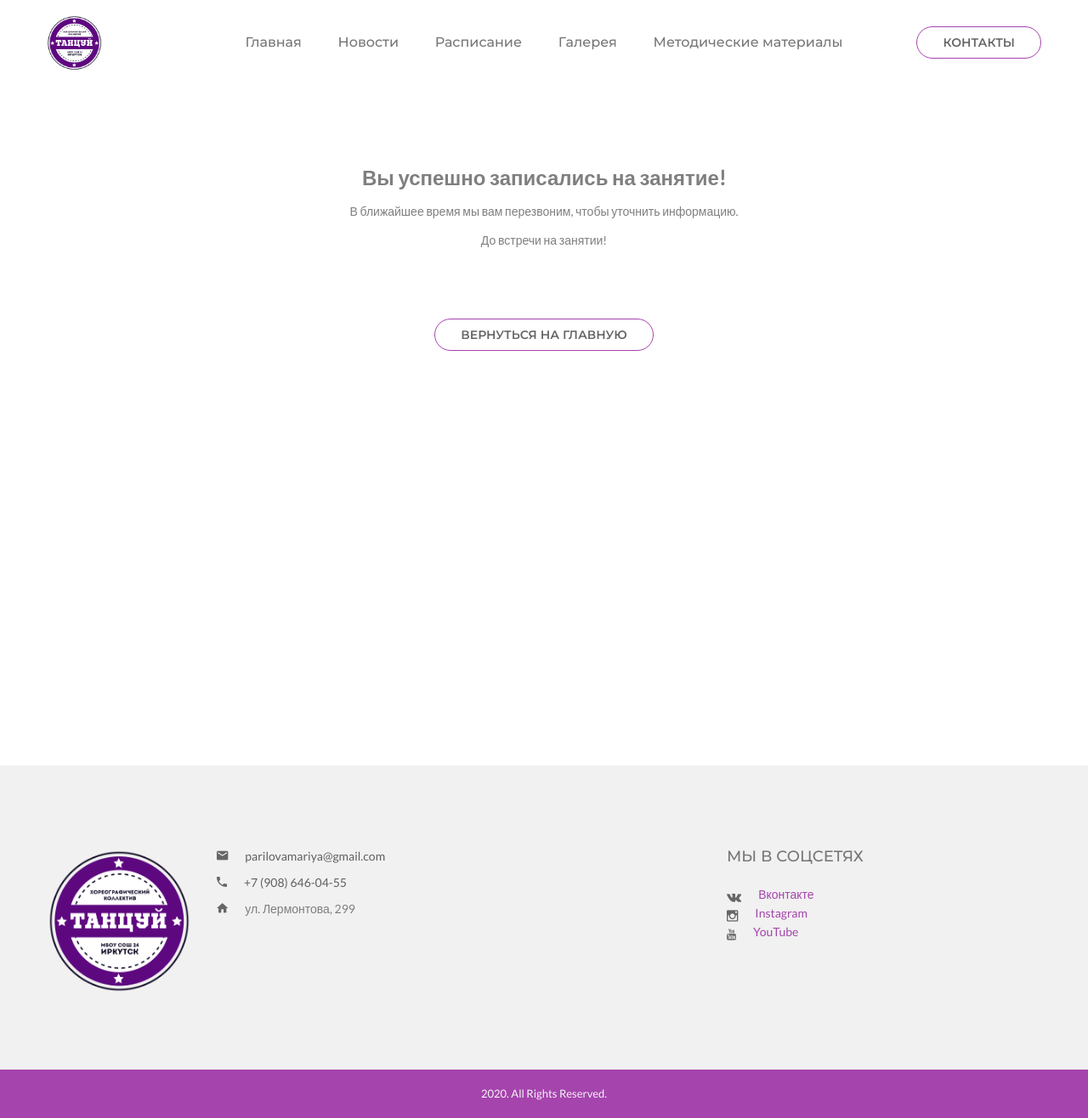
After one commit to bolanebyla/lets_dance_irk, a Django app: page /successful_entry in a window 1280 px wide. The commit adds this page. Shown: the whole page at 85% size. Run offline with Django 3.2, Linux system fonts and the light colour scheme; some libraries are stand-ins or nearby versions.

Commit message:
Сообщение об успешной отправке формы

```diff
--- a/pages/forms.py
+++ b/pages/forms.py
@@ -12,6 +12,6 @@ class ModalLesson(forms.Form):
     age = forms.ChoiceField(label='Возрастная категория', choices=choices)
     parent_name = forms.CharField(label='Ваше ФИО', max_length=25,
                                   widget=forms.TextInput(attrs={'placeholder': 'Введите ваше ФИО'}))
-    phone_number = forms.CharField(label='Ваш номер телефона', max_length=25,
+    phone_number = forms.CharField(label='Ваш номер телефона', max_length=12,
                                    widget=forms.TextInput(
                                        attrs={'placeholder': 'Введите ваш номер телефона', 'type': 'tel'}))
--- a/pages/urls.py
+++ b/pages/urls.py
@@ -14,5 +14,6 @@ urlpatterns = [
     path('news', views.news),
     path('articles', views.articles),
     # path('share', views.post_share),
+    path('successful_entry', views.successful_entry),
     path('', views.index, name='home'),
 ]
--- a/pages/views.py
+++ b/pages/views.py
@@ -1,4 +1,4 @@
-from django.shortcuts import render, HttpResponse, get_object_or_404
+from django.shortcuts import render, HttpResponse, get_object_or_404, HttpResponseRedirect
 from django.http import HttpResponseNotFound
 from django.core.mail import send_mail
 from django.core.paginator import Paginator, EmptyPage, PageNotAnInteger
@@ -8,7 +8,6 @@ from lets_dance_irk.email_config import EMAIL_TO_SEND
 
 
 def index(request):
-    sent = False
     if request.method == 'POST':
         # Form was submitted
         form = ModalLesson(request.POST)
@@ -25,11 +24,16 @@ def index(request):
                       f'ФИО родителя: {parent_name}\n' \
                       f'Номер телефона: {phone_number}'
             send_mail(subject, message, 'admin@myblog.com', [EMAIL_TO_SEND], fail_silently=False)
-            sent = True
+            return HttpResponseRedirect('successful_entry')
 
     else:
         form = ModalLesson()
-    return render(request, 'pages/index.html', {'form': form, 'sent': sent})
+    return render(request, 'pages/index.html', {'form': form})
+
+
+# Успешная запись на занятие
+def successful_entry(request):
+    return render(request, 'pages/successful_entry.html')
 
 
 def articles(request):
--- /dev/null
+++ b/templates/pages/successful_entry.html
@@ -0,0 +1,25 @@
+{% extends "pages/base.html" %}
+{% load static %}
+
+{% block title %}Главня - Танцуй{% endblock title %}
+
+{% block content %}
+<section class="blog-area pt-95 pb-100" style="min-height: 100%;">
+    <div class="container">
+        <div class="row">
+            <div class="text-center">
+                <h3 class='pb-15'>Вы успешно записались на занятие!</h3>
+                <p>В ближайшее время мы вам перезвоним, чтобы уточнить информацию.</p>
+                <p class='pb-15'>До встречи на занятии!</p>
+                <a class="banner-btn btn-modal mt-55" href="/" data-text="Вернуться на главную"><span>Вернуться на
+                        главную</span>
+                </a>
+            </div>
+        </div>
+    </div>
+</section>
+
+
+<section class="bg-gray">
+
+    {% endblock content %}
```
Also changed, not shown: templates/pages/index.html (+0 -30 lines).
